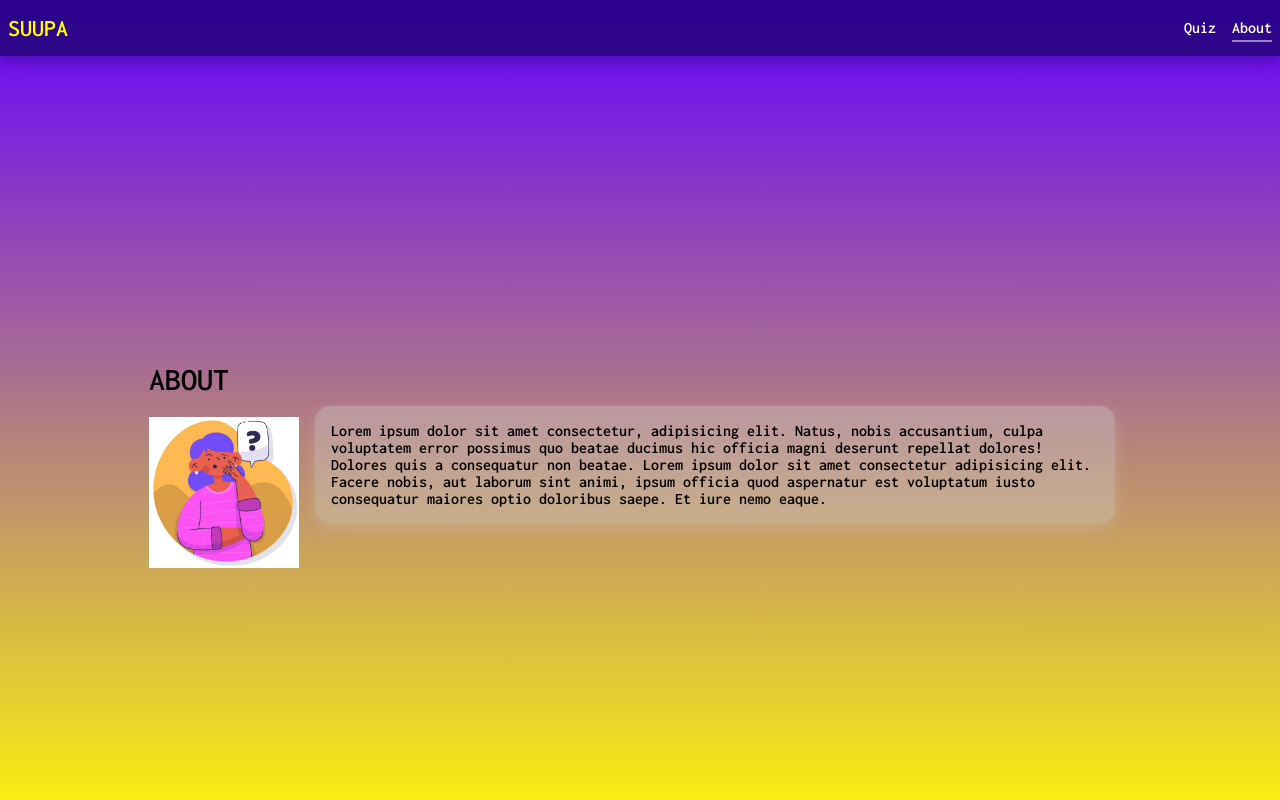
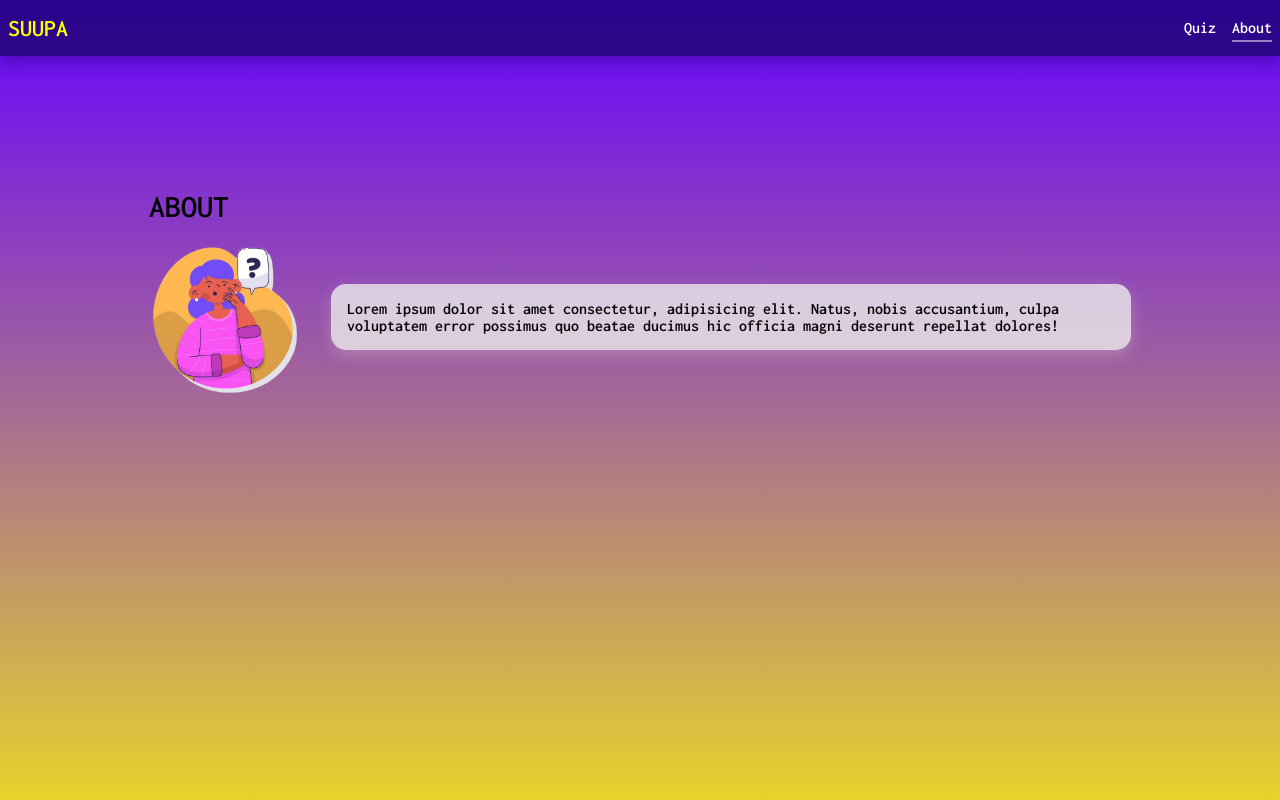
Before and after one commit to tayapro/vue-quiz, a Vue app: page /about in a window 1280 px wide. Shown: the top 800 px of the page. Built offline with nearby package versions, Linux system fonts and the light colour scheme.

Commit message:
made nicer about page

```diff
--- a/src/views/About.vue
+++ b/src/views/About.vue
@@ -2,62 +2,56 @@
     <div class="container">
         <div class="center">
             <div>
-                <h1>ABOUT</h1>
-                <img src="@/logo/quiz.jpg" alt="user" width="150" />
+                <div class="header">
+                    <h1>ABOUT</h1>
+                </div>
+                <div class="img">
+                    <img src="@/logo/quiz.png" alt="user" width="150" />
+                </div>
             </div>
-            <div class="span-center">
+            <div class="span">
                 <span
                     >Lorem ipsum dolor sit amet consectetur, adipisicing elit.
                     Natus, nobis accusantium, culpa voluptatem error possimus
                     quo beatae ducimus hic officia magni deserunt repellat
-                    dolores! Dolores quis a consequatur non beatae. Lorem ipsum
-                    dolor sit amet consectetur adipisicing elit. Facere nobis,
-                    aut laborum sint animi, ipsum officia quod aspernatur est
-                    voluptatum iusto consequatur maiores optio doloribus saepe.
-                    Et iure nemo eaque.</span
-                >
+                    dolores!
+                </span>
             </div>
         </div>
     </div>
 </template>
 
 <style scoped>
-.score {
-    font-size: 1.3rem;
-    display: inline-block;
-    align-content: center;
+.img {
+    margin-right: 1rem;
+    max-width: inherit;
+    max-height: inherit;
+    height: inherit;
+    width: inherit;
+    object-fit: cover;
 }
 
 .center {
     display: flex;
     justify-content: center;
-    align-items: center;
+    align-items: flex-end;
 }
-.span-center {
+.span {
     display: flex;
-    justify-content: center;
-    align-items: center;
-    background-color: aqua;
-    margin: 1rem;
+    margin-left: 1rem;
+    margin-bottom: 3rem;
     width: 60%;
     padding: 1rem;
-    margin: 1rem;
-    margin-bottom: 0;
     border-radius: 15px;
-    background-color: rgba(202, 202, 202, 0.377);
+    background-color: rgba(238, 236, 236, 0.8);
     box-shadow: rgba(202, 202, 202, 0.35) 0px 5px 15px;
-}
-
-.card-center {
-    display: flex;
-    justify-content: center;
-    align-items: center;
 }
 
 .container {
     display: flex;
     flex-direction: column;
-    justify-content: center;
+    /* justify-content: center; */
+    padding-top: 7rem;
     height: 100dvh;
 }
 </style>
```
Also changed, not shown: src/logo/quiz.png (added).
